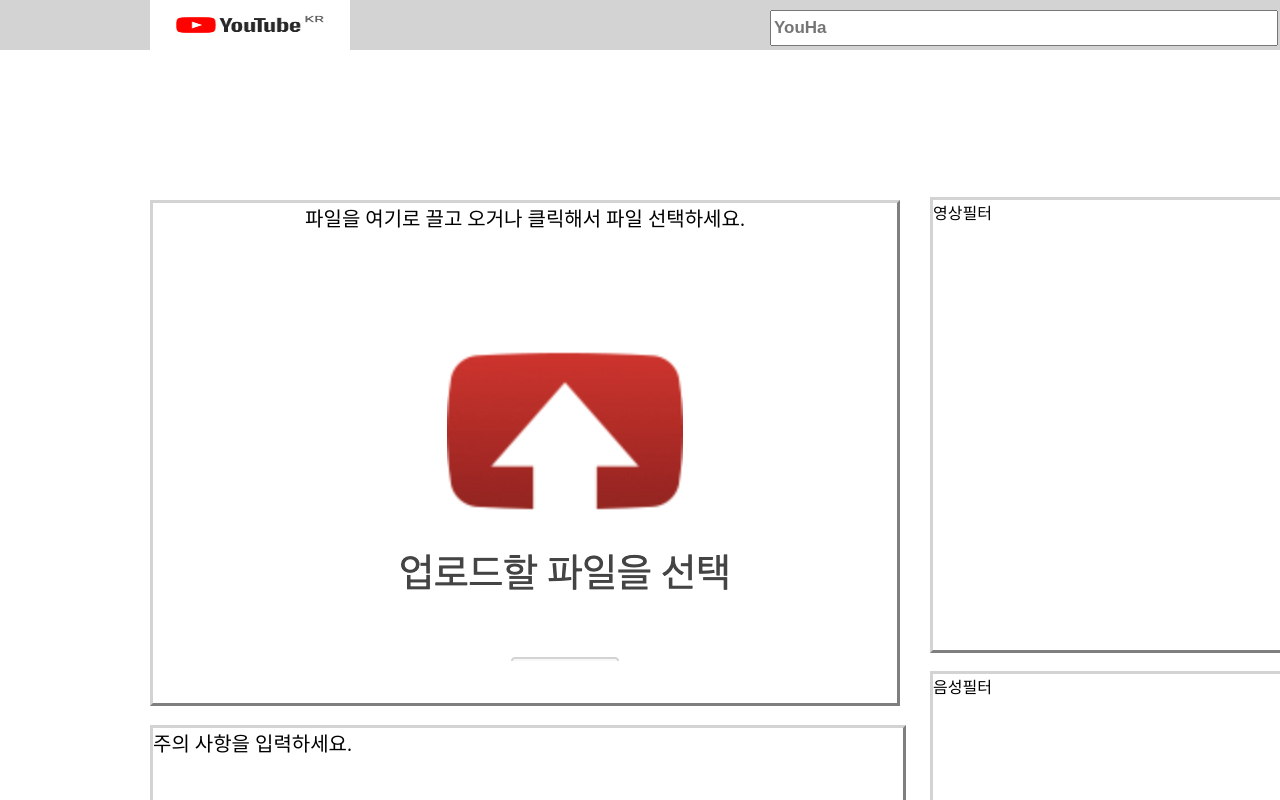
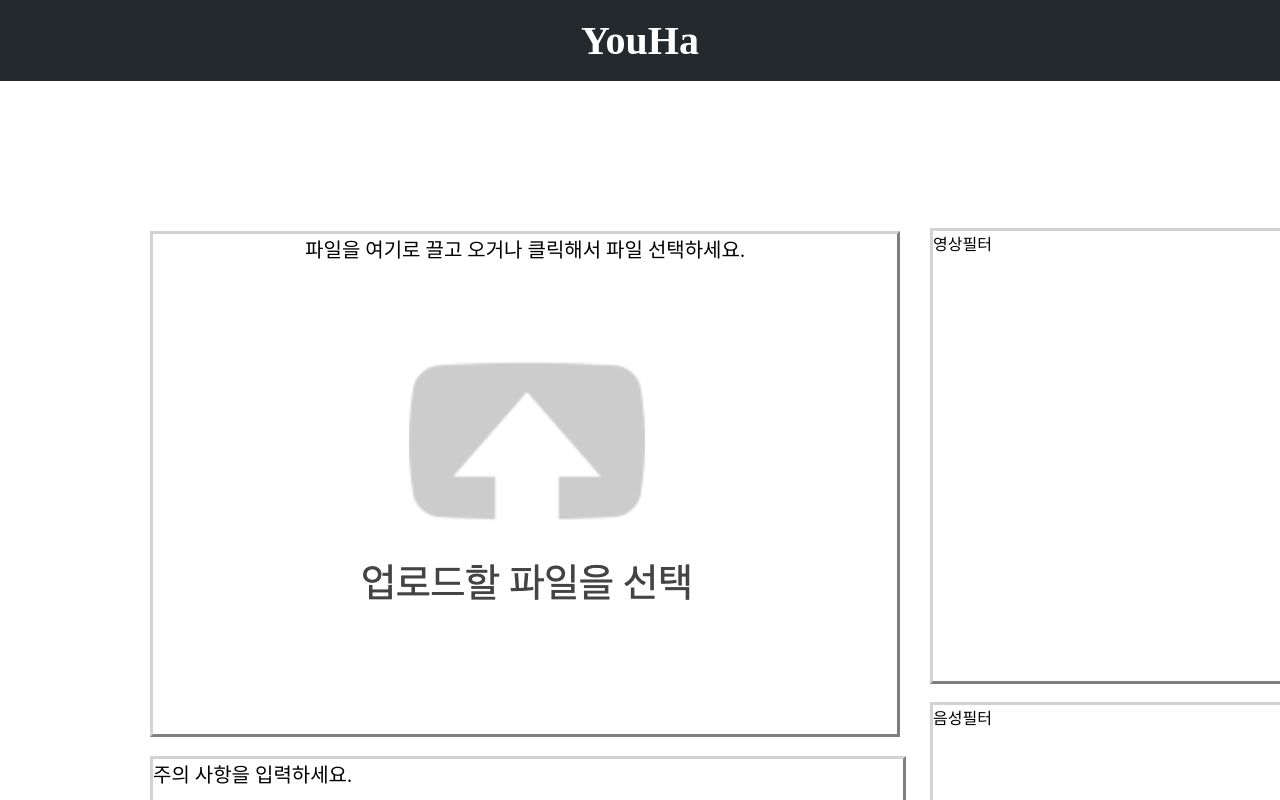
Before and after one commit to You-Ha/YouHi-Wep, a React (Create React App) app: page / in a window 1280 px wide. Shown: the top 800 px of the page. Built offline with nearby package versions, Linux system fonts and the light colour scheme.

Commit message:
상단 YouHa 추가

```diff
--- a/src/component/navbar.css
+++ b/src/component/navbar.css
@@ -4,10 +4,21 @@
     border-bottom: 1px black;
 }
 
+/*
 .nav-logo {
     width: 200px;
     height: 50px;
     margin-left: 150px;
+}
+*/
+
+.project-name {
+  text-align: center;
+  padding: 17px;
+  font-size: 40px;
+  font-weight: 900;
+  color: white;
+  background-color: #24292e;
 }
 
 .nav-search {
--- a/src/component/navbar.js
+++ b/src/component/navbar.js
@@ -1,12 +1,15 @@
 import React from 'react';
 import './navbar.css';
-import Logo from '../img/logo.png';
+//import Logo from '../img/logo.png';
 
 const Navbar=() => {
     return (
-        <div className = "nav-wrapper">
+        /*<div className = "nav-wrapper">
             <img src = {Logo} className = "nav-logo" alt = 'Logo'/>
             <input type="text" className = "nav-search" placeholder = "YouHa" />
+        </div>*/
+        <div className = "project-name">
+          YouHa
         </div>
     );
 };
--- a/src/component/upload.css
+++ b/src/component/upload.css
@@ -52,7 +52,9 @@
 }
 
 .upload-box {
-    background-image: url("../img/upload_back.png");
+    background-image: url("../img/upload.png");
+    background-repeat: no-repeat;
+    background-position: 50%;
     width: 100%;
     height: 100%;
     font-size: 20px;
@@ -72,3 +74,7 @@
     margin-left: 150px;
     margin-top: 25px;
 }
+
+.box-wrapper {
+  height: 734;
+}
```
